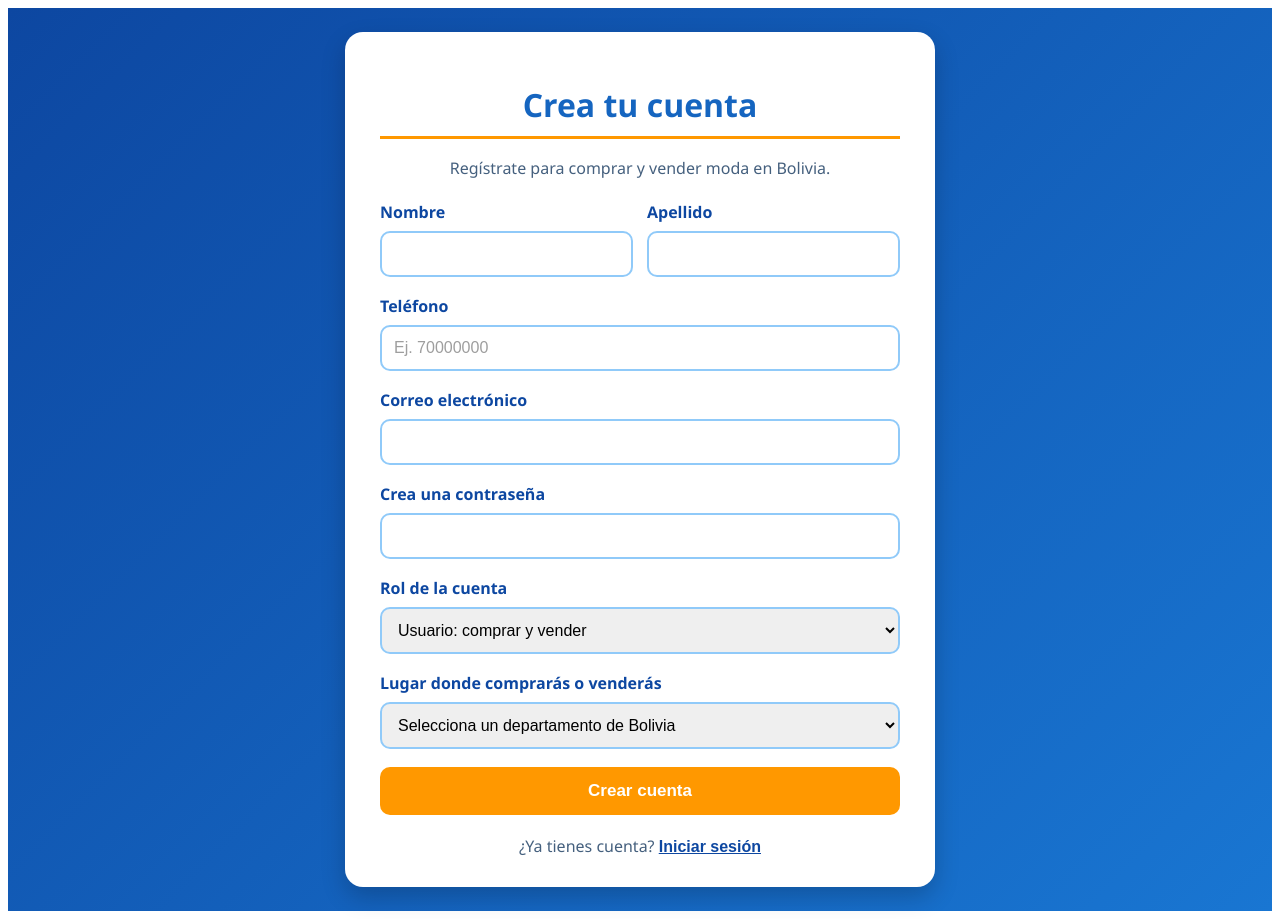
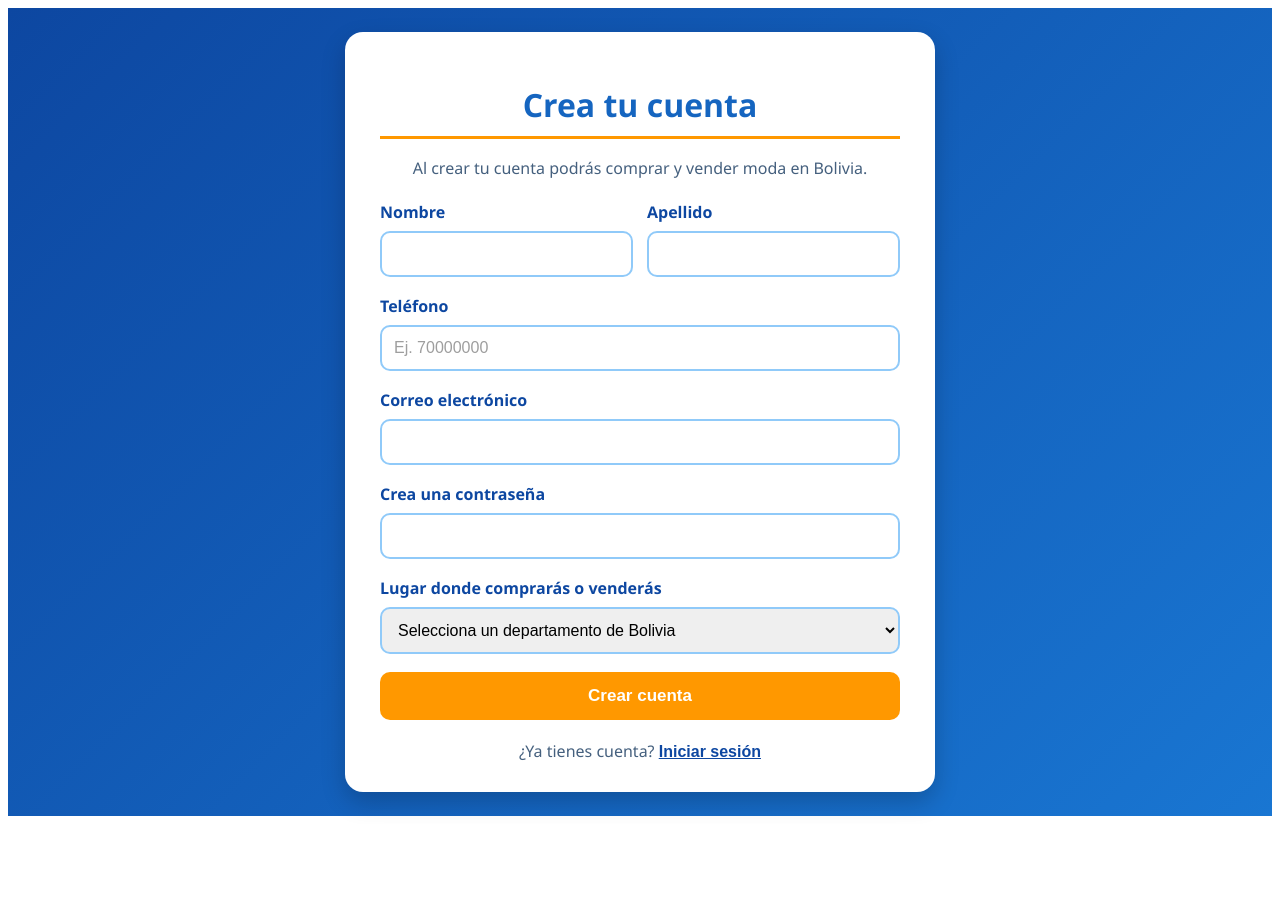
Before and after one commit to gardeazabalsiles/web-tienda, a React (Vite) app: page /crear-cuenta in a window 1280 px wide. After the commit the page ends 824 px from the top, so only its background shows below. Built offline with nearby package versions, Linux system fonts and the light colour scheme.

Commit message:
Remove role selection from registration

```diff
--- a/src/components/auth/RegisterForm.tsx
+++ b/src/components/auth/RegisterForm.tsx
@@ -20,7 +20,7 @@ const bolivianLocations = [
 
 function RegisterForm({ error, onSubmit, onLogin }: RegisterFormProps) {
   const [data, setData] = useState<RegistrationData>({
-    nombre: "", apellido: "", telefono: "", email: "", password: "", direccion: "", rol: "USUARIO",
+    nombre: "", apellido: "", telefono: "", email: "", password: "", direccion: "",
   });
 
   const updateField = <K extends keyof RegistrationData>(field: K, value: RegistrationData[K]) => {
@@ -35,7 +35,7 @@ function RegisterForm({ error, onSubmit, onLogin }: RegisterFormProps) {
   return (
     <form className="auth-form auth-form--register" onSubmit={handleSubmit}>
       <h1>Crea tu cuenta</h1>
-      <p className="auth-form__intro">Regístrate para comprar y vender moda en Bolivia.</p>
+      <p className="auth-form__intro">Al crear tu cuenta podrás comprar y vender moda en Bolivia.</p>
 
       <div className="auth-form__grid">
         <div><label htmlFor="nombre">Nombre</label><input id="nombre" value={data.nombre} onChange={(event) => updateField("nombre", event.target.value)} autoComplete="given-name" required /></div>
@@ -44,7 +44,6 @@ function RegisterForm({ error, onSubmit, onLogin }: RegisterFormProps) {
       <div><label htmlFor="telefono">Teléfono</label><input id="telefono" type="tel" value={data.telefono} onChange={(event) => updateField("telefono", event.target.value)} placeholder="Ej. 70000000" autoComplete="tel" required /></div>
       <div><label htmlFor="register-email">Correo electrónico</label><input id="register-email" type="email" value={data.email} onChange={(event) => updateField("email", event.target.value)} autoComplete="email" required /></div>
       <div><label htmlFor="register-password">Crea una contraseña</label><input id="register-password" type="password" value={data.password} onChange={(event) => updateField("password", event.target.value)} minLength={4} autoComplete="new-password" required /></div>
-      <div><label htmlFor="rol">Rol de la cuenta</label><select id="rol" value={data.rol} onChange={(event) => updateField("rol", event.target.value as "USUARIO")}><option value="USUARIO">Usuario: comprar y vender</option></select></div>
       <div><label htmlFor="direccion">Lugar donde comprarás o venderás</label><select id="direccion" value={data.direccion} onChange={(event) => updateField("direccion", event.target.value)} required><option value="" disabled>Selecciona un departamento de Bolivia</option>{bolivianLocations.map((location) => <option key={location} value={location}>{location}, Bolivia</option>)}</select></div>
 
       {error && <p role="alert" aria-live="polite">{error}</p>}
--- a/src/repositories/authRepository.ts
+++ b/src/repositories/authRepository.ts
@@ -70,7 +70,7 @@ export const authRepository = {
       apellido: data.apellido.trim(),
       email: normalizedEmail,
       contraseña: data.password,
-      rol: data.rol,
+      rol: "USUARIO",
       direccion: data.direccion,
       telefono: data.telefono.trim(),
     };
--- a/src/types/auth.ts
+++ b/src/types/auth.ts
@@ -30,5 +30,4 @@ export interface RegistrationData {
   email: string;
   password: string;
   direccion: string;
-  rol: "USUARIO";
 }
```
